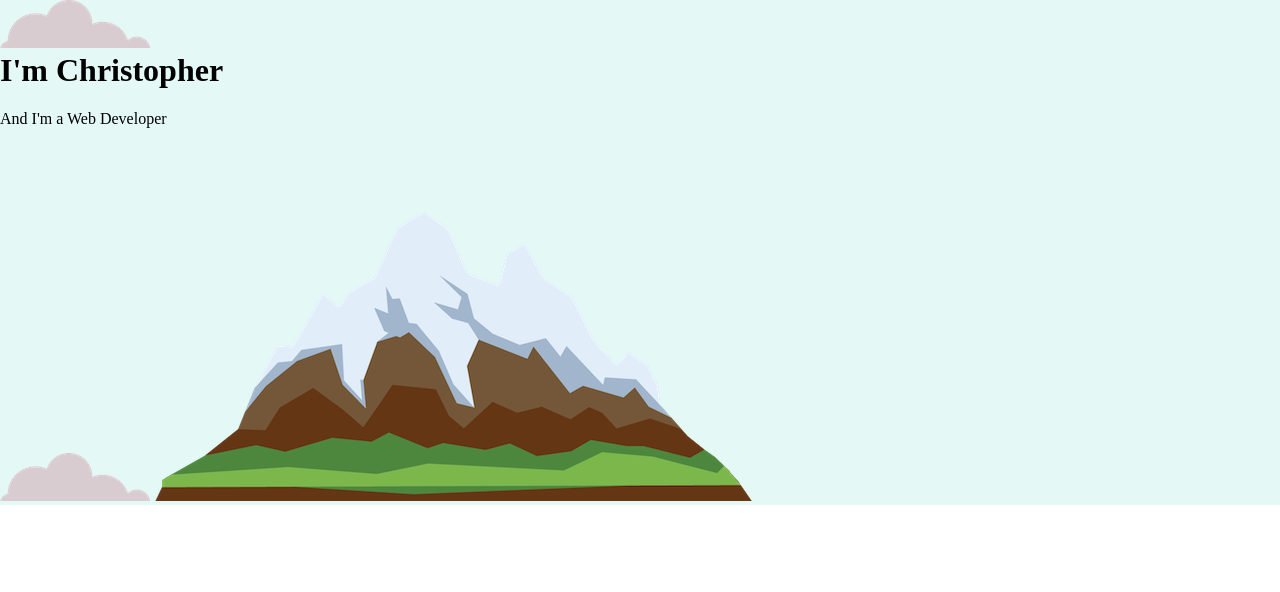
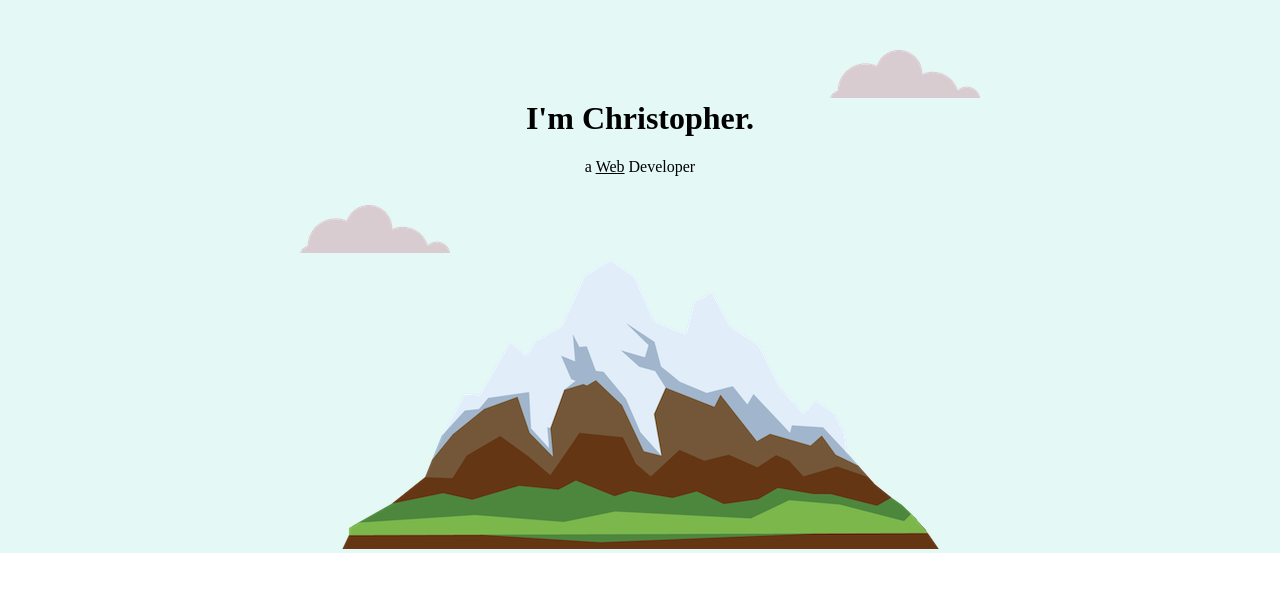
Before and after one commit to hexbacon/CSS---My-Site, a plain HTML site: page index.html in a window 1280 px wide. Drawn offline with Linux system fonts and the light colour scheme.

Commit message:
Positioning

```diff
--- a/CSS/styles.css
+++ b/CSS/styles.css
@@ -1,19 +1,30 @@
 body {
     margin: 0;
+    text-align: center;
 }
-
+/* Header */
 h1 {
     margin-top: 0;
 }
-/* Header */
+
+span {
+    text-decoration: underline;
+}
+
 .top-container {
     background-color: #E4F9F5;
+    position: relative;
+    padding-top: 100px;
 }
 
-.middle-container {
-
+.top-cloud {
+    position: absolute;
+    right: 300px;
+    top: 50px;
 }
 
-.bottom-container {
-
+.bottom-cloud {
+    position: absolute;
+    left: 300px;
+    bottom: 300px;
 }
--- a/index.html
+++ b/index.html
@@ -11,10 +11,10 @@
 <body>
     <header>
         <div class="top-container">
-            <img class="cloud-image" src="/Img/cloud.png" alt="Image of a cloud.">
-            <h1>I'm Christopher</h1>
-            <p>And I'm a Web Developer</p>
-            <img class="cloud-image" src="/Img/cloud.png" alt="Image of a cloud.">
+            <img class="cloud-image top-cloud" src="/Img/cloud.png" alt="Image of a cloud.">
+            <h1>I'm Christopher.</h1>
+            <p>a <span>Web</span> Developer</p>
+            <img class="cloud-image bottom-cloud" src="/Img/cloud.png" alt="Image of a cloud.">
             <img src="/Img/mountain.png" alt="Image of a mountain.">
         </div>
         <div class="middle-container"></div>
```
